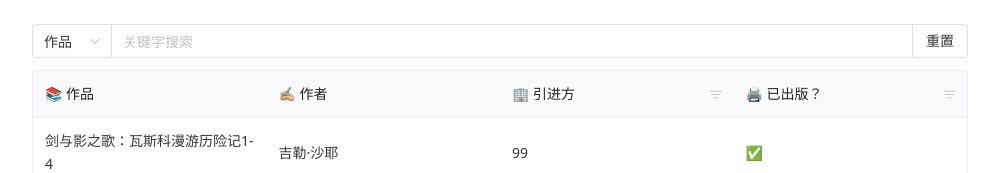
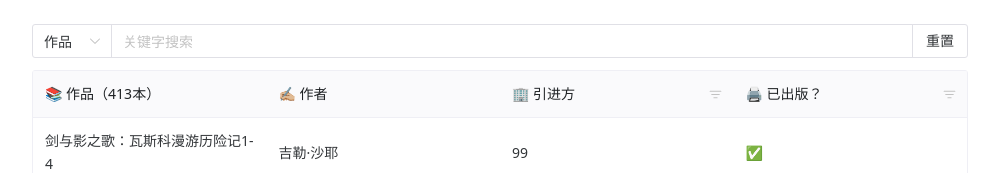
Before and after one commit to jhxxs/comic-table, a Vue app: page / in a window 1280 px wide. Shown: the top 173 px of the page, without its empty margins (140-1139 px from the left). Built offline with nearby package versions, Linux system fonts and the light colour scheme.

Commit message:
feat: 增加总数显示

```diff
--- a/src/components/ComicTable.vue
+++ b/src/components/ComicTable.vue
@@ -80,7 +80,7 @@ const query = ref({
 
 const columns: DataTableColumns<Book> = [
   {
-    title: "📚 作品",
+    title: () => `📚 作品（${tableRef.value?.paginatedData?.length ?? 0}本）`,
     key: "name"
   },
   {
@@ -123,7 +123,11 @@ const booksFiltered = computed(() => {
   return books
 })
 
-const tableRef = ref<DataTableInst>()
+const tableRef = ref<
+  DataTableInst & {
+    paginatedData?: any[]
+  }
+>()
 const { height } = useElementSize(document.body, undefined, {})
 const tableMaxHeight = computed(() => {
   const value = height.value - 24 - 34 - 12 - 32
```
